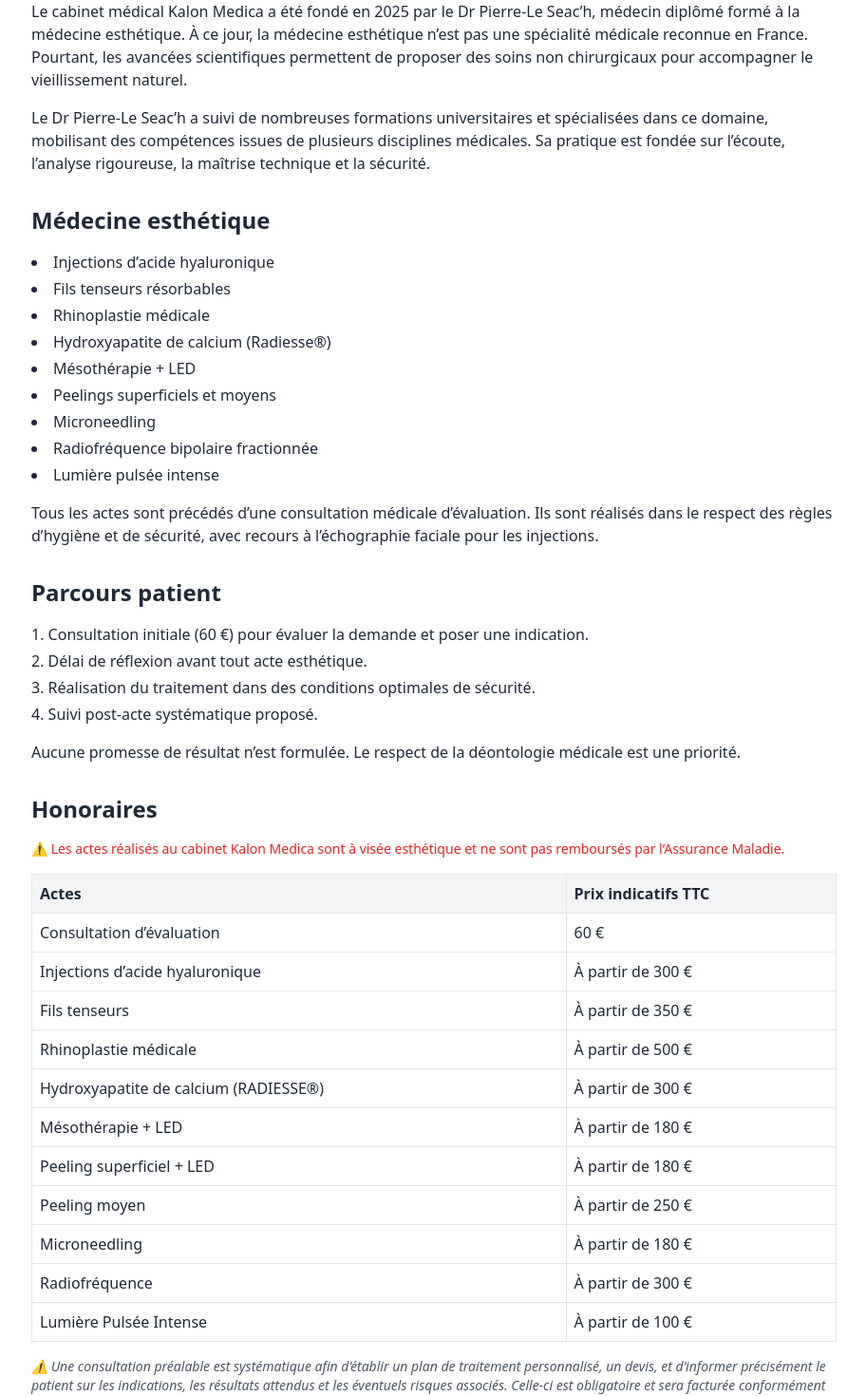
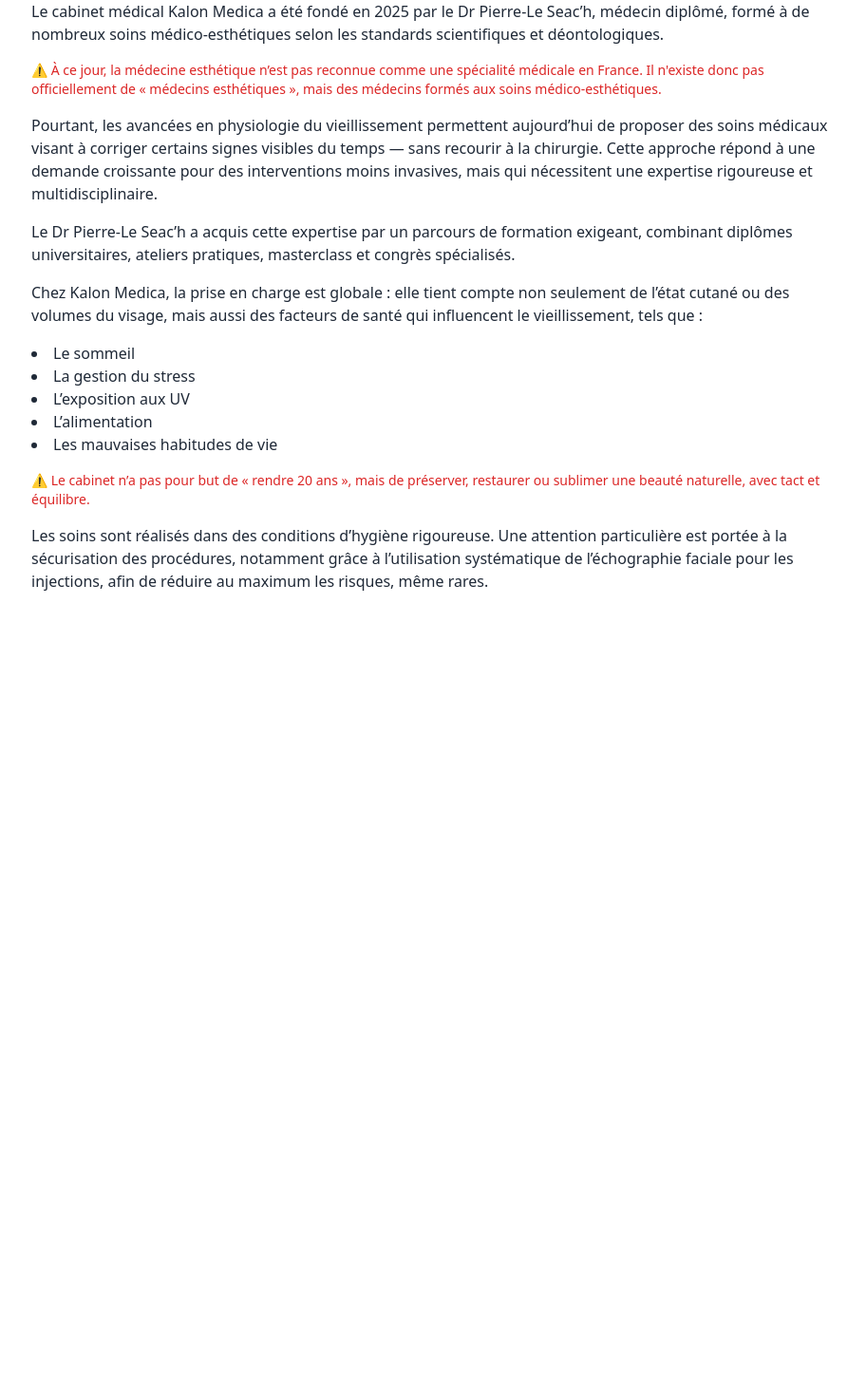
Before and after one commit to kalonmedica/kalon-medica-site-, a React (Vite) app: page / in a window 1280 px wide. Shown: the part 180-1650 px from the top of the page at 95% size, without its empty margins (183-1095 px from the left). After the commit the page ends 828 px from the top, so only its background shows below. Built offline with nearby package versions, Linux system fonts and the light colour scheme.

Commit message:
Add files via upload

```diff
--- a/src/Home.jsx
+++ b/src/Home.jsx
@@ -7,79 +7,39 @@
       <header className="space-y-2">
         <h1 className="text-4xl font-bold">Kalon Medica</h1>
         <p className="text-lg italic text-gray-600">
-          Cabinet médical dédié à la médecine esthétique non chirurgicale
+          Cabinet médical dédié aux soins médico-esthétiques
         </p>
       </header>
 
       <section className="space-y-4">
         <h2 className="text-2xl font-semibold">Le cabinet</h2>
         <p>
-          Le cabinet médical Kalon Medica a été fondé en 2025 par le Dr Pierre-Le Seac’h, médecin diplômé formé à la médecine esthétique. À ce jour, la médecine esthétique n’est pas une spécialité médicale reconnue en France. Pourtant, les avancées scientifiques permettent de proposer des soins non chirurgicaux pour accompagner le vieillissement naturel.
+          Le cabinet médical Kalon Medica a été fondé en 2025 par le Dr Pierre-Le Seac’h, médecin diplômé, formé à de nombreux soins médico-esthétiques selon les standards scientifiques et déontologiques.
+        </p>
+        <p className="text-sm text-red-600 font-medium">
+          ⚠️ À ce jour, la médecine esthétique n’est pas reconnue comme une spécialité médicale en France. Il n'existe donc pas officiellement de « médecins esthétiques », mais des médecins formés aux soins médico-esthétiques.
         </p>
         <p>
-          Le Dr Pierre-Le Seac’h a suivi de nombreuses formations universitaires et spécialisées dans ce domaine, mobilisant des compétences issues de plusieurs disciplines médicales. Sa pratique est fondée sur l’écoute, l’analyse rigoureuse, la maîtrise technique et la sécurité.
+          Pourtant, les avancées en physiologie du vieillissement permettent aujourd’hui de proposer des soins médicaux visant à corriger certains signes visibles du temps — sans recourir à la chirurgie. Cette approche répond à une demande croissante pour des interventions moins invasives, mais qui nécessitent une expertise rigoureuse et multidisciplinaire.
         </p>
-      </section>
-
-      <section className="space-y-4">
-        <h2 className="text-2xl font-semibold">Médecine esthétique</h2>
-        <ul className="list-disc list-inside space-y-1">
-          <li>Injections d’acide hyaluronique</li>
-          <li>Fils tenseurs résorbables</li>
-          <li>Rhinoplastie médicale</li>
-          <li>Hydroxyapatite de calcium (Radiesse®)</li>
-          <li>Mésothérapie + LED</li>
-          <li>Peelings superficiels et moyens</li>
-          <li>Microneedling</li>
-          <li>Radiofréquence bipolaire fractionnée</li>
-          <li>Lumière pulsée intense</li>
+        <p>
+          Le Dr Pierre-Le Seac’h a acquis cette expertise par un parcours de formation exigeant, combinant diplômes universitaires, ateliers pratiques, masterclass et congrès spécialisés.
+        </p>
+        <p>
+          Chez Kalon Medica, la prise en charge est globale : elle tient compte non seulement de l’état cutané ou des volumes du visage, mais aussi des facteurs de santé qui influencent le vieillissement, tels que :
+        </p>
+        <ul className="list-disc list-inside">
+          <li>Le sommeil</li>
+          <li>La gestion du stress</li>
+          <li>L’exposition aux UV</li>
+          <li>L’alimentation</li>
+          <li>Les mauvaises habitudes de vie</li>
         </ul>
+        <p className="text-sm text-red-600 font-medium">
+          ⚠️ Le cabinet n’a pas pour but de « rendre 20 ans », mais de préserver, restaurer ou sublimer une beauté naturelle, avec tact et équilibre.
+        </p>
         <p>
-          Tous les actes sont précédés d’une consultation médicale d’évaluation. Ils sont réalisés dans le respect des règles d’hygiène et de sécurité, avec recours à l’échographie faciale pour les injections.
-        </p>
-      </section>
-
-      <section className="space-y-4">
-        <h2 className="text-2xl font-semibold">Parcours patient</h2>
-        <ol className="list-decimal list-inside space-y-1">
-          <li>Consultation initiale (60 €) pour évaluer la demande et poser une indication.</li>
-          <li>Délai de réflexion avant tout acte esthétique.</li>
-          <li>Réalisation du traitement dans des conditions optimales de sécurité.</li>
-          <li>Suivi post-acte systématique proposé.</li>
-        </ol>
-        <p>
-          Aucune promesse de résultat n’est formulée. Le respect de la déontologie médicale est une priorité.
-        </p>
-      </section>
-
-      <section className="space-y-4">
-        <h2 className="text-2xl font-semibold">Honoraires</h2>
-        <p className="text-sm text-red-600 font-medium">
-          ⚠️ Les actes réalisés au cabinet Kalon Medica sont à visée esthétique et ne sont pas remboursés par l’Assurance Maladie.
-        </p>
-        <table className="w-full text-left border border-gray-300">
-          <thead>
-            <tr className="bg-gray-100">
-              <th className="border p-2">Actes</th>
-              <th className="border p-2">Prix indicatifs TTC</th>
-            </tr>
-          </thead>
-          <tbody>
-            <tr><td className="border p-2">Consultation d’évaluation</td><td className="border p-2">60 €</td></tr>
-            <tr><td className="border p-2">Injections d’acide hyaluronique</td><td className="border p-2">À partir de 300 €</td></tr>
-            <tr><td className="border p-2">Fils tenseurs</td><td className="border p-2">À partir de 350 €</td></tr>
-            <tr><td className="border p-2">Rhinoplastie médicale</td><td className="border p-2">À partir de 500 €</td></tr>
-            <tr><td className="border p-2">Hydroxyapatite de calcium (RADIESSE®)</td><td className="border p-2">À partir de 300 €</td></tr>
-            <tr><td className="border p-2">Mésothérapie + LED</td><td className="border p-2">À partir de 180 €</td></tr>
-            <tr><td className="border p-2">Peeling superficiel + LED</td><td className="border p-2">À partir de 180 €</td></tr>
-            <tr><td className="border p-2">Peeling moyen</td><td className="border p-2">À partir de 250 €</td></tr>
-            <tr><td className="border p-2">Microneedling</td><td className="border p-2">À partir de 180 €</td></tr>
-            <tr><td className="border p-2">Radiofréquence</td><td className="border p-2">À partir de 300 €</td></tr>
-            <tr><td className="border p-2">Lumière Pulsée Intense</td><td className="border p-2">À partir de 100 €</td></tr>
-          </tbody>
-        </table>
-        <p className="text-sm text-gray-600 italic">
-          ⚠️ Une consultation préalable est systématique afin d’établir un plan de traitement personnalisé, un devis, et d’informer précisément le patient sur les indications, les résultats attendus et les éventuels risques associés. Celle-ci est obligatoire et sera facturée conformément au Code de Déontologie Médicale (la gratuité est considérée comme un acte commercial, interdit dans l’exercice de la médecine).
+          Les soins sont réalisés dans des conditions d’hygiène rigoureuse. Une attention particulière est portée à la sécurisation des procédures, notamment grâce à l’utilisation systématique de l’échographie faciale pour les injections, afin de réduire au maximum les risques, même rares.
         </p>
       </section>
     </div>
```
